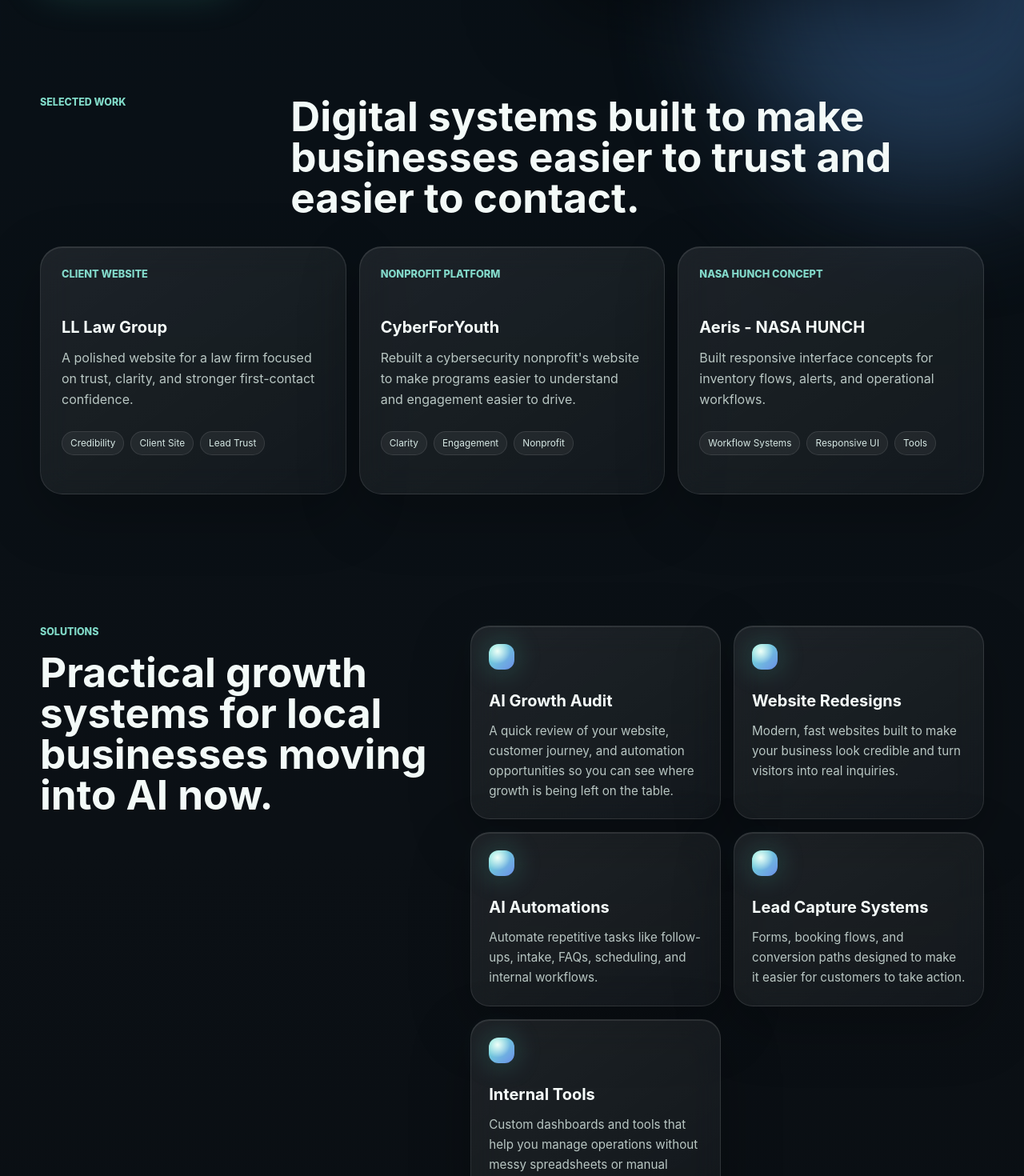
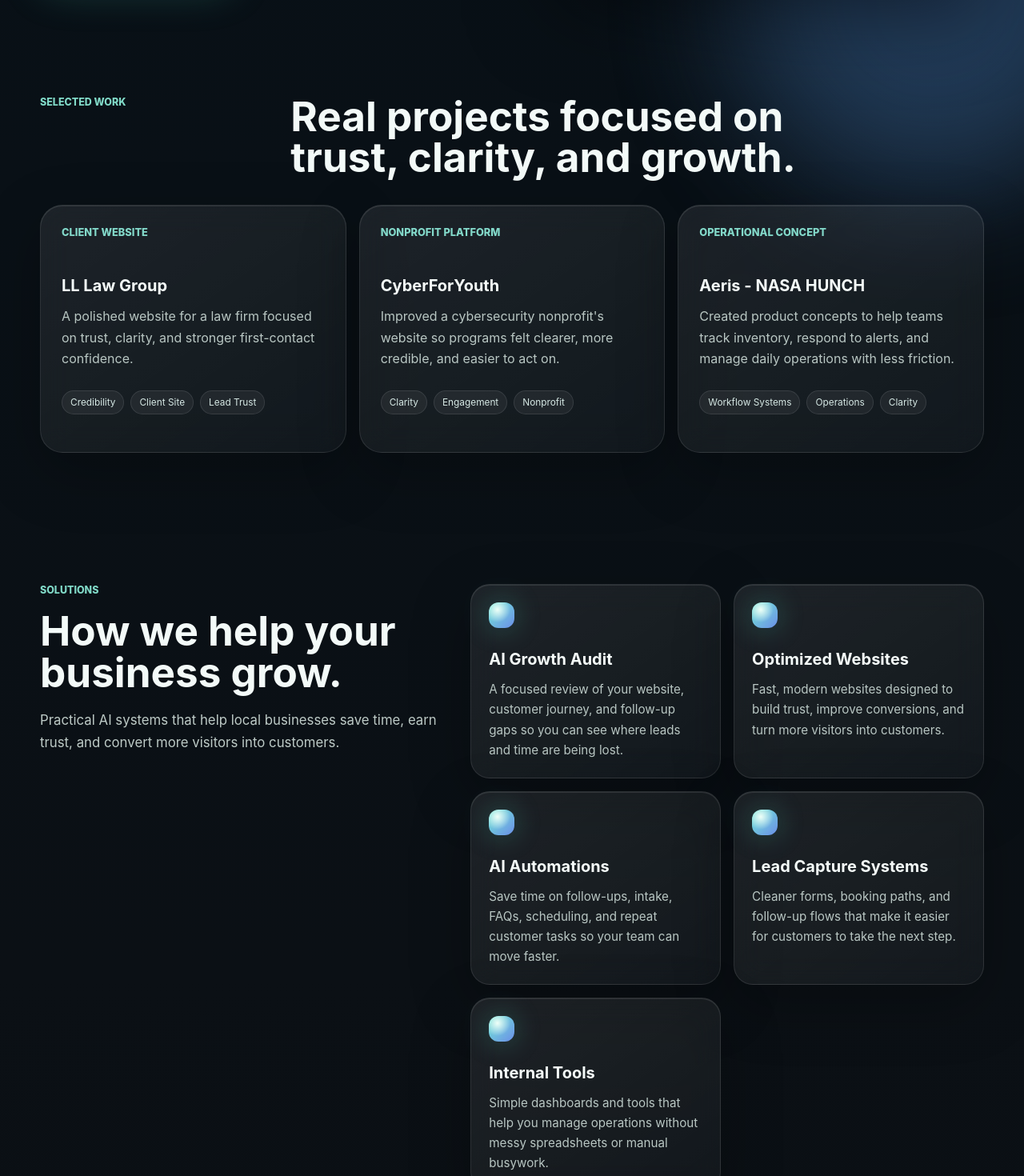
Before and after one commit to Siddanth-Raja/siddanth-portfolio, a React (Vite) app: page / in a window 1280 px wide. Shown: the part 740-2210 px from the top of the page at 80% size. Built offline with nearby package versions, Linux system fonts and the light colour scheme.

Commit message:
Refine portfolio messaging and add trust section

```diff
--- a/src/App.css
+++ b/src/App.css
@@ -501,6 +501,14 @@
   margin-bottom: 0;
 }
 
+.section-subhead {
+  max-width: 560px;
+  margin: 20px 0 0;
+  color: #bdcac6;
+  font-size: 1.05rem;
+  line-height: 1.7;
+}
+
 .service-grid {
   grid-template-columns: repeat(2, minmax(0, 1fr));
 }
@@ -636,6 +644,56 @@
   font-weight: 900;
 }
 
+.trust-section {
+  display: grid;
+  grid-template-columns: minmax(0, 1.1fr) minmax(300px, 0.9fr);
+  gap: 28px;
+  align-items: center;
+  padding: clamp(28px, 5vw, 48px);
+  border: 1px solid rgba(255, 255, 255, 0.1);
+  border-radius: 34px;
+  background:
+    radial-gradient(circle at 86% 16%, rgba(115, 223, 203, 0.16), transparent 30%),
+    linear-gradient(145deg, rgba(255, 255, 255, 0.082), rgba(255, 255, 255, 0.035));
+  box-shadow:
+    inset 0 1px 0 rgba(255, 255, 255, 0.1),
+    0 24px 74px rgba(0, 0, 0, 0.26);
+  backdrop-filter: blur(18px);
+}
+
+.trust-copy h2 {
+  margin-bottom: 22px;
+}
+
+.trust-copy p:not(.eyebrow) {
+  max-width: 760px;
+  margin-bottom: 12px;
+  color: #bdcac6;
+  font-size: 1.03rem;
+  line-height: 1.75;
+}
+
+.trust-copy p:last-child {
+  margin-bottom: 0;
+}
+
+.trust-list {
+  display: grid;
+  gap: 12px;
+  margin: 0;
+  padding: 0;
+  list-style: none;
+}
+
+.trust-list li {
+  padding: 14px 16px;
+  border: 1px solid rgba(255, 255, 255, 0.1);
+  border-radius: 16px;
+  color: #e7f4f1;
+  background: rgba(255, 255, 255, 0.045);
+  font-weight: 800;
+}
+
 .contact-section {
   display: grid;
   grid-template-columns: minmax(0, 0.86fr) minmax(360px, 1.14fr);
@@ -743,6 +801,7 @@
   .hero-section,
   .split-section,
   .audit-section,
+  .trust-section,
   .section-heading {
     grid-template-columns: 1fr;
   }
--- a/src/App.jsx
+++ b/src/App.jsx
@@ -12,15 +12,15 @@
     title: 'CyberForYouth',
     category: 'Nonprofit Platform',
     description:
-      "Rebuilt a cybersecurity nonprofit's website to make programs easier to understand and engagement easier to drive.",
+      "Improved a cybersecurity nonprofit's website so programs felt clearer, more credible, and easier to act on.",
     tags: ['Clarity', 'Engagement', 'Nonprofit'],
   },
   {
     title: 'Aeris - NASA HUNCH',
-    category: 'NASA HUNCH Concept',
+    category: 'Operational Concept',
     description:
-      'Built responsive interface concepts for inventory flows, alerts, and operational workflows.',
-    tags: ['Workflow Systems', 'Responsive UI', 'Tools'],
+      'Created product concepts to help teams track inventory, respond to alerts, and manage daily operations with less friction.',
+    tags: ['Workflow Systems', 'Operations', 'Clarity'],
   },
 ]
 
@@ -28,27 +28,27 @@
   {
     title: 'AI Growth Audit',
     description:
-      'A quick review of your website, customer journey, and automation opportunities so you can see where growth is being left on the table.',
+      'A focused review of your website, customer journey, and follow-up gaps so you can see where leads and time are being lost.',
   },
   {
-    title: 'Website Redesigns',
+    title: 'Optimized Websites',
     description:
-      'Modern, fast websites built to make your business look credible and turn visitors into real inquiries.',
+      'Fast, modern websites designed to build trust, improve conversions, and turn more visitors into customers.',
   },
   {
     title: 'AI Automations',
     description:
-      'Automate repetitive tasks like follow-ups, intake, FAQs, scheduling, and internal workflows.',
+      'Save time on follow-ups, intake, FAQs, scheduling, and repeat customer tasks so your team can move faster.',
   },
   {
     title: 'Lead Capture Systems',
     description:
-      'Forms, booking flows, and conversion paths designed to make it easier for customers to take action.',
+      'Cleaner forms, booking paths, and follow-up flows that make it easier for customers to take the next step.',
   },
   {
     title: 'Internal Tools',
     description:
-      'Custom dashboards and tools that help you manage operations without messy spreadsheets or manual busywork.',
+      'Simple dashboards and tools that help you manage operations without messy spreadsheets or manual busywork.',
   },
 ]
 
@@ -58,6 +58,12 @@
   'Lead capture opportunities',
   'AI automation ideas',
   'Simple prioritized recommendations',
+]
+
+const trustItems = [
+  'Personally reviewed',
+  'Actionable recommendations',
+  'Built for your specific business',
 ]
 
 const processSteps = [
@@ -145,7 +151,7 @@
           </div>
           <div className="preview-panel">
             <div className="preview-header">
-              <span>Growth Signal</span>
+              <span>Conversion Score</span>
               <strong>98</strong>
             </div>
             <div className="preview-chart">
@@ -166,7 +172,7 @@
       <section className="section" id="work">
         <div className="section-heading">
           <p className="eyebrow">Selected work</p>
-          <h2>Digital systems built to make businesses easier to trust and easier to contact.</h2>
+          <h2>Real projects focused on trust, clarity, and growth.</h2>
         </div>
         <div className="project-grid">
           {projects.map((project) => (
@@ -187,7 +193,11 @@
       <section className="section split-section" id="solutions">
         <div className="section-heading">
           <p className="eyebrow">Solutions</p>
-          <h2>Practical growth systems for local businesses moving into AI now.</h2>
+          <h2>How we help your business grow.</h2>
+          <p className="section-subhead">
+            Practical AI systems that help local businesses save time, earn
+            trust, and convert more visitors into customers.
+          </p>
         </div>
         <div className="service-grid">
           {solutions.map((solution) => (
@@ -246,13 +256,36 @@
         </div>
       </section>
 
+      <section className="trust-section">
+        <div className="trust-copy">
+          <p className="eyebrow">Trust</p>
+          <h2>What makes every audit different</h2>
+          <p>
+            Every recommendation is reviewed by me before it's sent.
+          </p>
+          <p>
+            I don't generate generic AI reports or automated checklists.
+          </p>
+          <p>
+            Each audit combines AI analysis with a manual review of your
+            website, customer journey, and business goals so the recommendations
+            are practical, relevant, and worth implementing.
+          </p>
+        </div>
+        <ul className="trust-list">
+          {trustItems.map((item) => (
+            <li key={item}>✓ {item}</li>
+          ))}
+        </ul>
+      </section>
+
       <section className="contact-section" id="contact">
         <div className="contact-copy">
           <p className="eyebrow">Contact</p>
           <h2>Request your free AI growth audit.</h2>
           <p>
-            Share your business, website, and what you want to improve. Siddanth
-            will review the customer path and send back practical next steps.
+            I'll personally review your website and customer journey, then send
+            practical recommendations tailored to your business.
           </p>
         </div>
         <form className="audit-form" onSubmit={(event) => event.preventDefault()}>
```
